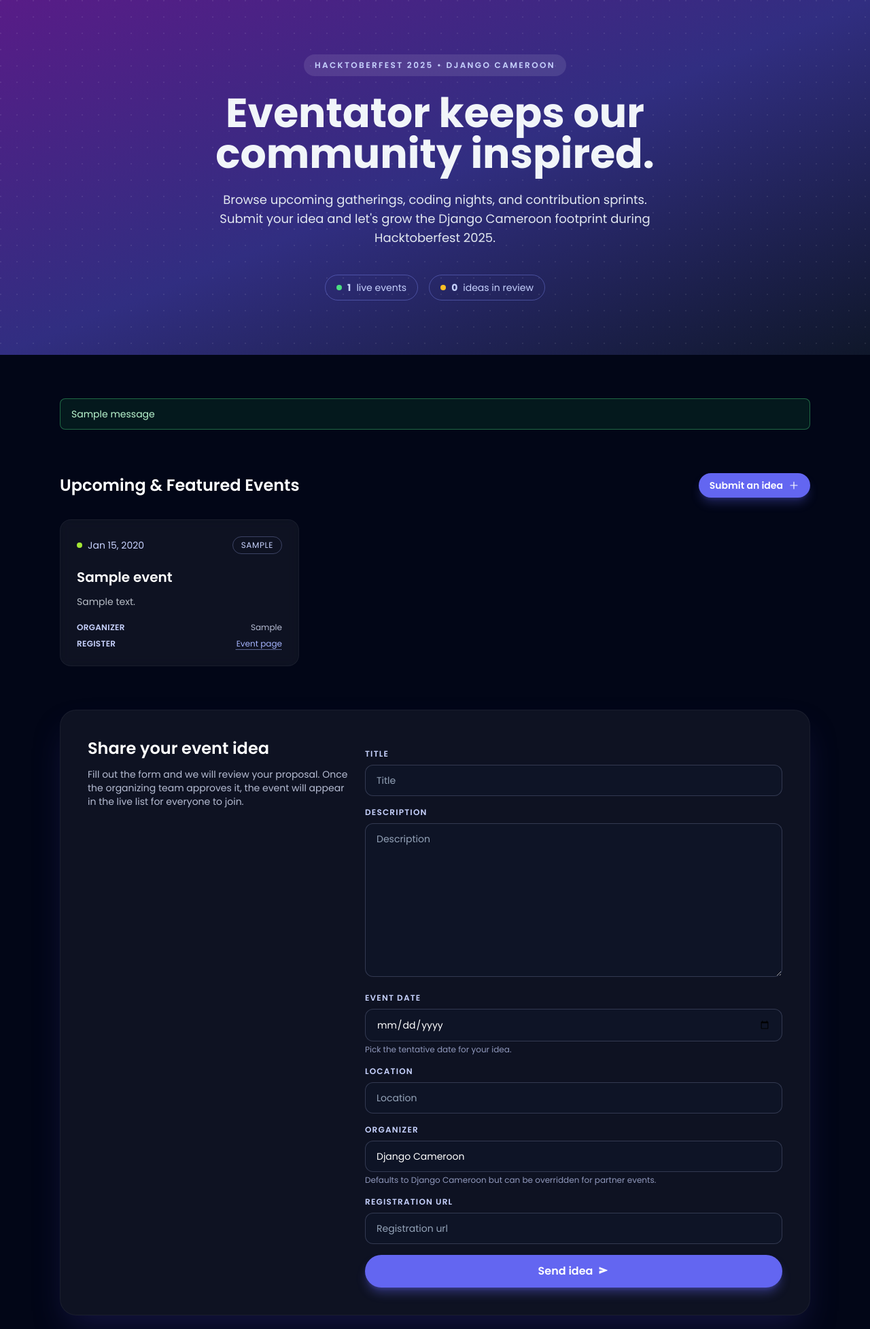
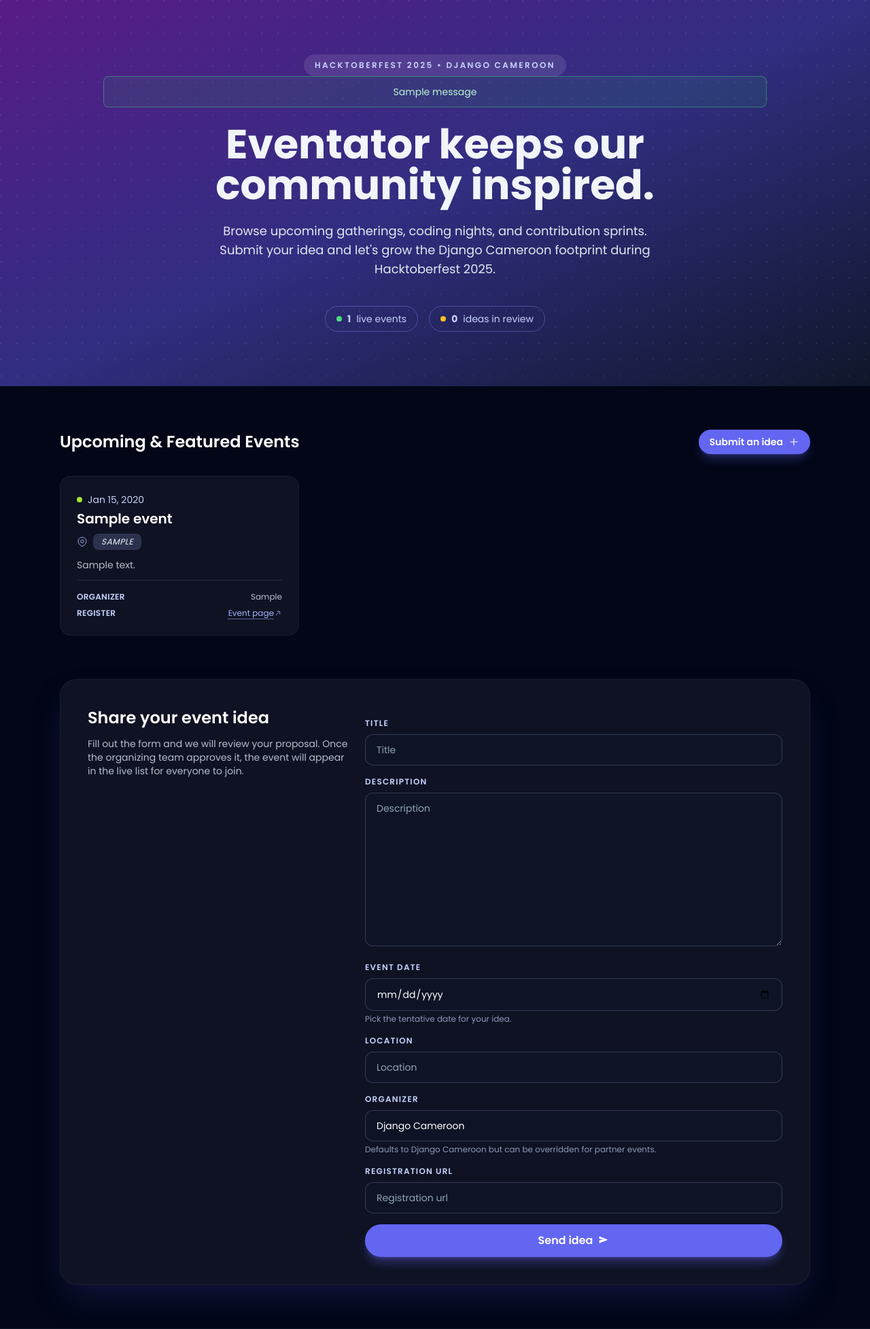
Before and after one commit to djangocameroon/eventator, a Django app: page / in a window 1280 px wide. Shown: the top 1955 px of the page at 68% size. Run offline with Django 5.2, Linux system fonts and the light colour scheme; tables that the repository leaves empty hold one stand-in row (values such as "Sample post"); one stand-in notice (Sample message) is shown; some libraries are stand-ins or nearby versions.

Commit message:
feat: added 1 default event: djangocon (#3)
* feat: added event idea and updated ui

* feat: added 1 default event

```diff
--- a/events/templates/events/home.html
+++ b/events/templates/events/home.html
@@ -1,44 +1,49 @@
 {% load static %}
 <!DOCTYPE html>
-<html lang="en">
+<html lang="en" class="scroll-smooth">
+
 <head>
   <meta charset="utf-8" />
   <meta name="viewport" content="width=device-width, initial-scale=1" />
   <title>Eventator | Hacktoberfest 2025 x Django Cameroon</title>
   <script src="https://cdn.tailwindcss.com"></script>
-    <link
-      rel="preconnect"
-      href="https://fonts.googleapis.com"
-    />
-    <link
-      rel="preconnect"
-      href="https://fonts.gstatic.com"
-      crossorigin
-    />
-    <link
-      href="https://fonts.googleapis.com/css2?family=Poppins:wght@400;600;700&display=swap"
-      rel="stylesheet"
-    />
+  <link rel="preconnect" href="https://fonts.googleapis.com" />
+  <link rel="preconnect" href="https://fonts.gstatic.com" crossorigin />
+  <link href="https://fonts.googleapis.com/css2?family=Poppins:wght@400;600;700&display=swap" rel="stylesheet" />
   <style>
     body {
       font-family: 'Poppins', ui-sans-serif, system-ui;
     }
+
     .bg-grid {
-        background-image: radial-gradient(circle at 1px 1px, rgba(255,255,255,0.2) 1px, transparent 0);
+      background-image: radial-gradient(circle at 1px 1px, rgba(255, 255, 255, 0.2) 1px, transparent 0);
       background-size: 24px 24px;
     }
   </style>
 </head>
+
 <body class="bg-slate-950 text-slate-100">
   <header class="relative overflow-hidden bg-gradient-to-br from-purple-900 via-indigo-900 to-slate-900">
     <div class="absolute inset-0 bg-grid opacity-40"></div>
     <div class="relative mx-auto max-w-5xl px-6 py-20 text-center">
-        <div class="inline-flex items-center gap-2 rounded-full bg-white/10 px-4 py-2 text-xs font-semibold uppercase tracking-[.2em] text-indigo-200">Hacktoberfest 2025 • Django Cameroon</div>
+      <div
+        class="inline-flex items-center gap-2 rounded-full bg-white/10 px-4 py-2 text-xs font-semibold uppercase tracking-[.2em] text-indigo-200">
+        Hacktoberfest 2025 • Django Cameroon</div>
+      {% if messages %}
+      <div class="space-y-4">
+        {% for message in messages %}
+        <div class="rounded-lg border border-green-400/40 bg-green-500/10 px-4 py-3 text-sm text-green-200">
+          {{ message }}
+        </div>
+        {% endfor %}
+      </div>
+      {% endif %}
       <h1 class="mt-6 text-4xl font-bold sm:text-5xl lg:text-6xl">
         Eventator keeps our community inspired.
       </h1>
       <p class="mx-auto mt-6 max-w-2xl text-lg text-slate-200">
-          Browse upcoming gatherings, coding nights, and contribution sprints. Submit your idea and let's grow the Django Cameroon footprint during Hacktoberfest 2025.
+        Browse upcoming gatherings, coding nights, and contribution sprints. Submit your idea and let's grow the Django
+        Cameroon footprint during Hacktoberfest 2025.
       </p>
       <div class="mt-10 flex flex-wrap items-center justify-center gap-4 text-sm text-indigo-200">
         <span class="inline-flex items-center gap-2 rounded-full border border-indigo-400/40 px-4 py-2">
@@ -56,49 +61,52 @@
   </header>
 
   <main class="mx-auto flex max-w-6xl flex-col gap-16 px-6 py-16">
-      {% if messages %}
-        <section class="space-y-4">
-          {% for message in messages %}
-            <div class="rounded-lg border border-green-400/40 bg-green-500/10 px-4 py-3 text-sm text-green-200">
-              {{ message }}
-            </div>
-          {% endfor %}
-        </section>
-      {% endif %}
-
     <section>
       <div class="flex items-center justify-between gap-4">
         <h2 class="text-2xl font-semibold text-white">Upcoming &amp; Featured Events</h2>
-          <a
-            href="#event-form"
-            class="inline-flex items-center gap-2 rounded-full bg-indigo-500 px-4 py-2 text-sm font-semibold text-white shadow-lg shadow-indigo-500/30 transition hover:scale-105"
-          >
+        <a href="#event-form"
+          class="inline-flex items-center gap-2 rounded-full bg-indigo-500 px-4 py-2 text-sm font-semibold text-white shadow-lg shadow-indigo-500/30 transition hover:scale-105">
           Submit an idea
           <svg xmlns="http://www.w3.org/2000/svg" viewBox="0 0 20 20" fill="currentColor" class="h-4 w-4">
-              <path fill-rule="evenodd" d="M10.75 3.75a.75.75 0 0 0-1.5 0v5.5h-5.5a.75.75 0 0 0 0 1.5h5.5v5.5a.75.75 0 0 0 1.5 0v-5.5h5.5a.75.75 0 0 0 0-1.5h-5.5z" clip-rule="evenodd" />
+            <path fill-rule="evenodd"
+              d="M10.75 3.75a.75.75 0 0 0-1.5 0v5.5h-5.5a.75.75 0 0 0 0 1.5h5.5v5.5a.75.75 0 0 0 1.5 0v-5.5h5.5a.75.75 0 0 0 0-1.5h-5.5z"
+              clip-rule="evenodd" />
           </svg>
         </a>
       </div>
-        {% if events %}
       <div class="mt-8 grid gap-6 sm:grid-cols-2 lg:grid-cols-3">
         {% for event in events %}
-              <article class="group flex h-full flex-col rounded-2xl border border-white/5 bg-white/5 p-6 backdrop-blur transition hover:border-indigo-400/50 hover:shadow-2xl hover:shadow-indigo-500/20">
+        <article
+          class="group flex h-full flex-col rounded-2xl border border-white/5 bg-white/5 p-6 backdrop-blur transition hover:border-indigo-400/50 hover:shadow-2xl hover:shadow-indigo-500/20">
           <div class="flex items-center justify-between text-sm text-indigo-200">
             <div class="inline-flex items-center gap-2">
-                    <span class="inline-flex h-2 w-2 rounded-full bg-lime-400"></span>
+              <span class="inline-flex size-2 rounded-full bg-lime-400"></span>
               {{ event.event_date|date:"M d, Y" }}
             </div>
-                  <span class="rounded-full border border-indigo-300/30 px-3 py-1 text-xs uppercase tracking-wider">
-                    {{ event.location }}
-                  </span>
           </div>
-                <h3 class="mt-5 text-xl font-semibold text-white group-hover:text-indigo-200">
+
+          <h3 class="mt-1 text-xl font-semibold text-white group-hover:text-indigo-200">
             {{ event.title }}
           </h3>
-                <p class="mt-3 line-clamp-4 text-sm text-slate-200/80">
+          <div class="flex items-center justify-start gap-2 w-fit mt-2">
+            <svg xmlns="http://www.w3.org/2000/svg" viewBox="0 0 24 24" width="24" height="24" fill="none" class="text-indigo-300 size-4">
+              <path
+                d="M15.5 11C15.5 12.933 13.933 14.5 12 14.5C10.067 14.5 8.5 12.933 8.5 11C8.5 9.067 10.067 7.5 12 7.5C13.933 7.5 15.5 9.067 15.5 11Z"
+                stroke="currentColor" stroke-width="1.5" />
+              <path
+                d="M12 2C16.8706 2 21 6.03298 21 10.9258C21 15.8965 16.8033 19.3847 12.927 21.7567C12.6445 21.9162 12.325 22 12 22C11.675 22 11.3555 21.9162 11.073 21.7567C7.2039 19.3616 3 15.9137 3 10.9258C3 6.03298 7.12944 2 12 2Z"
+                stroke="currentColor" stroke-width="1.5" />
+            </svg>
+            <div class="rounded-lg bg-indigo-300/20 px-3 italic py-1 text-xs uppercase tracking-wider">
+              {{ event.location }}
+            </div>
+          </div>
+
+          <p class="my-3 line-clamp-4 text-sm text-slate-200/80 text-overflow-ellipsis">
             {{ event.description }}
           </p>
-                <dl class="mt-5 space-y-2 text-xs text-indigo-100/80">
+          <hr class="border-t border-white/10" />
+          <dl class="mt-4 space-y-2 text-xs text-indigo-100/80">
             <div class="flex items-start justify-between gap-3">
               <dt class="font-semibold uppercase tracking-wide text-indigo-200">Organizer</dt>
               <dd class="text-right">{{ event.organizer }}</dd>
@@ -107,44 +115,44 @@
             <div class="flex items-start justify-between gap-3">
               <dt class="font-semibold uppercase tracking-wide text-indigo-200">Register</dt>
               <dd>
-                        <a
-                          href="{{ event.registration_url }}"
-                          target="_blank"
-                          rel="noopener noreferrer"
-                          class="text-indigo-300 underline decoration-dotted underline-offset-4 hover:text-indigo-100"
-                        >
+                <a href="{{ event.registration_url }}" target="_blank" rel="noopener noreferrer"
+                  class="flex items-center text-indigo-300 underline decoration-dotted underline-offset-4 hover:text-indigo-100">
                   Event page
+                  <svg xmlns="http://www.w3.org/2000/svg" viewBox="0 0 24 24" width="24" height="24" fill="none" class="size-3">
+                    <path d="M9 6.65032C9 6.65032 15.9383 6.10759 16.9154 7.08463C17.8924 8.06167 17.3496 15 17.3496 15M16.5 7.5L6.5 17.5"
+                      stroke="currentColor" stroke-width="1.5" stroke-linecap="round" stroke-linejoin="round" />
+                  </svg>
                 </a>
               </dd>
             </div>
             {% endif %}
           </dl>
         </article>
+        {% empty %}
+        <p class="mt-8 rounded-xl border border-indigo-300/30 bg-white/5 p-6 text-sm text-indigo-100/80">
+        No events have been published yet. Be the first to share an idea below - our team will review it and make it
+        shine ✨.
+      </p>
         {% endfor %}
       </div>
-        {% else %}
-          <p class="mt-8 rounded-xl border border-indigo-300/30 bg-white/5 p-6 text-sm text-indigo-100/80">
-            No events have been published yet. Be the first to share an idea below – our team will review it and make it shine ✨.
-          </p>
-        {% endif %}
     </section>
 
-      <section id="event-form" class="rounded-3xl border border-white/5 bg-white/5 px-6 py-10 shadow-2xl shadow-indigo-900/40 md:px-10">
+    <section id="event-form"
+      class="rounded-3xl border border-white/5 bg-white/5 px-6 py-10 shadow-2xl shadow-indigo-900/40 md:px-10">
       <div class="flex flex-col gap-6 md:flex-row md:items-start md:justify-between">
         <div class="md:max-w-sm">
           <h2 class="text-2xl font-semibold text-white">Share your event idea</h2>
           <p class="mt-3 text-sm text-indigo-100/80">
-              Fill out the form and we will review your proposal. Once the organizing team approves it, the event will appear in the live list for everyone to join.
+            Fill out the form and we will review your proposal. Once the organizing team approves it, the event will
+            appear in the live list for everyone to join.
           </p>
         </div>
-          <form
-            method="post"
-            class="flex-1 space-y-4"
-          >
+        <form method="post" class="flex-1 space-y-4">
           {% csrf_token %}
           {% for field in form %}
           <div>
-                <label class="mb-2 block text-xs font-semibold uppercase tracking-widest text-indigo-200" for="{{ field.id_for_label }}">
+            <label class="mb-2 block text-xs font-semibold uppercase tracking-widest text-indigo-200"
+              for="{{ field.id_for_label }}">
               {{ field.label }}
             </label>
             {{ field }}
@@ -156,13 +164,12 @@
             {% endfor %}
           </div>
           {% endfor %}
-            <button
-              type="submit"
-              class="inline-flex w-full items-center justify-center gap-2 rounded-full bg-indigo-500 px-5 py-3 font-semibold text-white shadow-lg shadow-indigo-500/40 transition hover:translate-y-[-1px] hover:bg-indigo-400"
-            >
+          <button type="submit"
+            class="inline-flex w-full items-center justify-center gap-2 rounded-full bg-indigo-500 px-5 py-3 font-semibold text-white shadow-lg shadow-indigo-500/40 transition hover:translate-y-[-1px] hover:bg-indigo-400">
             Send idea
             <svg xmlns="http://www.w3.org/2000/svg" viewBox="0 0 20 20" fill="currentColor" class="h-4 w-4">
-                <path d="M2.94 2.94a.75.75 0 0 1 .82-.165l13 5a.75.75 0 0 1 0 1.39l-13 5A.75.75 0 0 1 2 13.5v-3.318a.75.75 0 0 1 .574-.728L9.5 8l-6.926-1.454A.75.75 0 0 1 2 5.818V2.5a.75.75 0 0 1 .94-.56z" />
+              <path
+                d="M2.94 2.94a.75.75 0 0 1 .82-.165l13 5a.75.75 0 0 1 0 1.39l-13 5A.75.75 0 0 1 2 13.5v-3.318a.75.75 0 0 1 .574-.728L9.5 8l-6.926-1.454A.75.75 0 0 1 2 5.818V2.5a.75.75 0 0 1 .94-.56z" />
             </svg>
           </button>
         </form>
@@ -174,4 +181,5 @@
     Built for the communuitu by the Django Cameroon community — Hacktoberfest 2025 edition.
   </footer>
 </body>
+
 </html>
```
Also changed, not shown: data/events.json (+8 -0 lines). Lines whose indentation alone changed are shown as unchanged.
